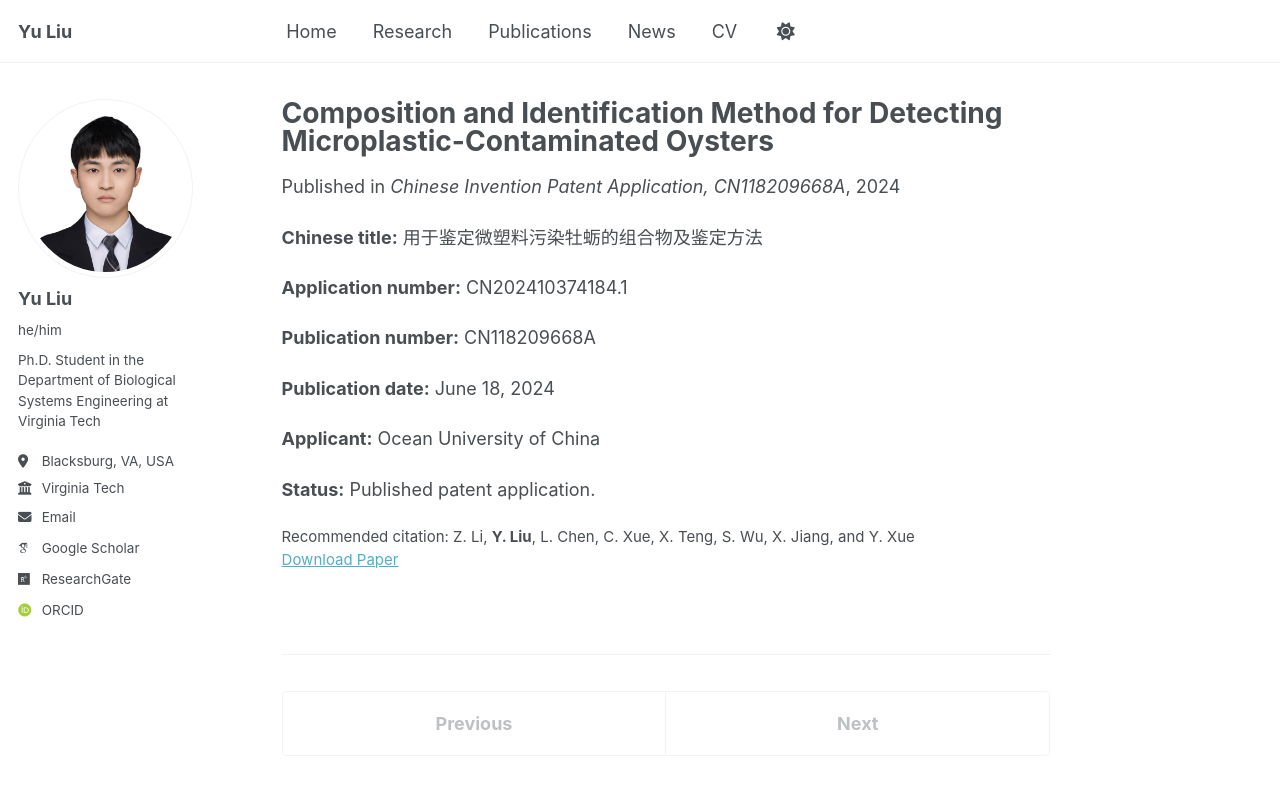
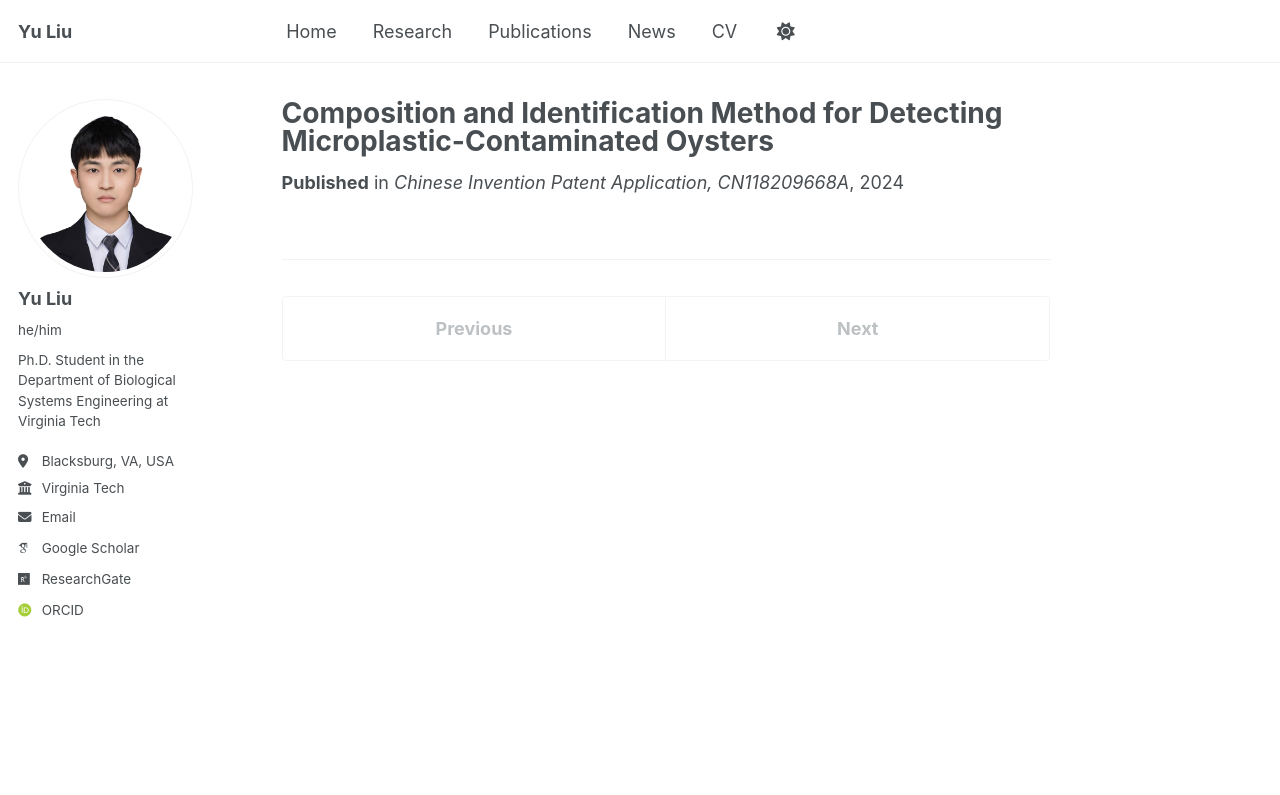
Before and after one commit to yuliu0322/yuliu0322.github.io, a Jekyll site: the page built from _publications/2024-06-18-CN118209668A.md, in a window 1280 px wide. Shown: the top 795 px of the page. Built offline with Jekyll 4.4.1, drawn with Linux system fonts in a browser that asks for light colours; some web fonts are replaced; a script bundle is joined from its source files by our own code; library files that are not in the unit come from our copies.

Commit message:
Update 2024-06-18-CN118209668A.md

```diff
--- a/_publications/2024-06-18-CN118209668A.md
+++ b/_publications/2024-06-18-CN118209668A.md
@@ -5,18 +5,7 @@ type: patent
 permalink: /publication/2024-06-18-CN118209668A
 date: 2024-06-18
 venue: "Chinese Invention Patent Application, CN118209668A"
+status: "Published"
 paperurl: "https://patents.google.com/patent/CN118209668A/zh"
-citation: "Z. Li, <strong>Y. Liu</strong>, L. Chen, C. Xue, X. Teng, S. Wu, X. Jiang, and Y. Xue"
+authors: "Z. Li, <strong>Y. Liu</strong>, L. Chen, C. Xue, X. Teng, S. Wu, X. Jiang, and Y. Xue"
 ---
-
-**Chinese title:** 用于鉴定微塑料污染牡蛎的组合物及鉴定方法
-
-**Application number:** CN202410374184.1
-
-**Publication number:** CN118209668A
-
-**Publication date:** June 18, 2024
-
-**Applicant:** Ocean University of China
-
-**Status:** Published patent application.
```
